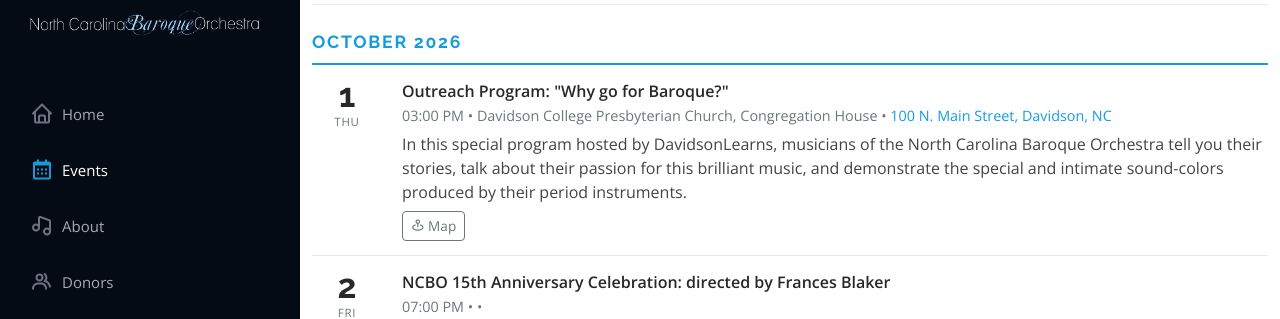
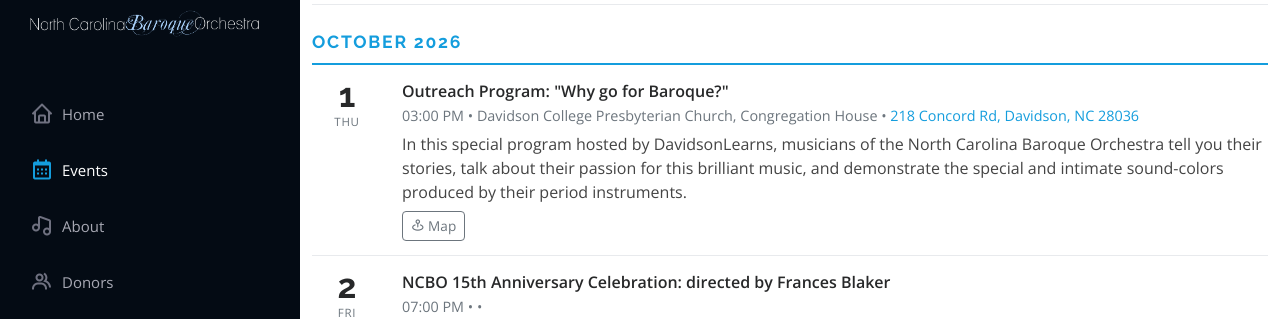
Before and after one commit to ncbaroqueorchestra/ncboweb, a Jekyll site: the page built from index.md, in a window 1280 px wide and 900 px high, scrolled down 1548 px. Shown: the part 154-473 px from the top of the window. Built offline with Jekyll 4.4.1, drawn with Linux system fonts in a browser that asks for light colours; comment, search, counter and statistics services are not loaded.

Commit message:
Updated NCBO events

```diff
--- a/_data/events.yml
+++ b/_data/events.yml
@@ -29,7 +29,7 @@
   mapurl: https://maps.app.goo.gl/3UFXPwKZZUYTEMsX7
   sortdate: 1790461800
   venue: Lancaster Cultural Arts Center
-- address: 100 N. Main Street, Davidson, NC
+- address: 218 Concord Rd, Davidson, NC 28036
   description: In this special program hosted by DavidsonLearns, musicians of the
     North Carolina Baroque Orchestra tell you their stories, talk about their passion
     for this brilliant music, and demonstrate the special and intimate sound-colors
```
